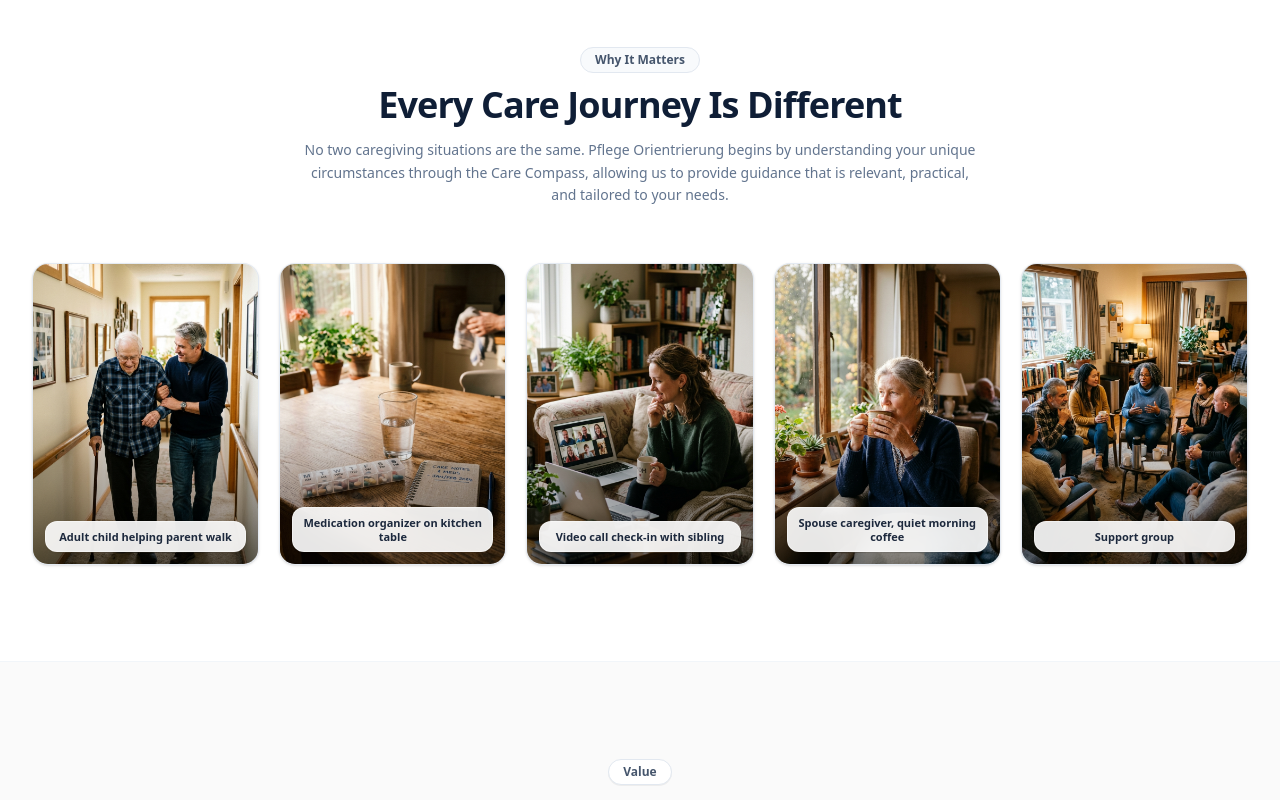
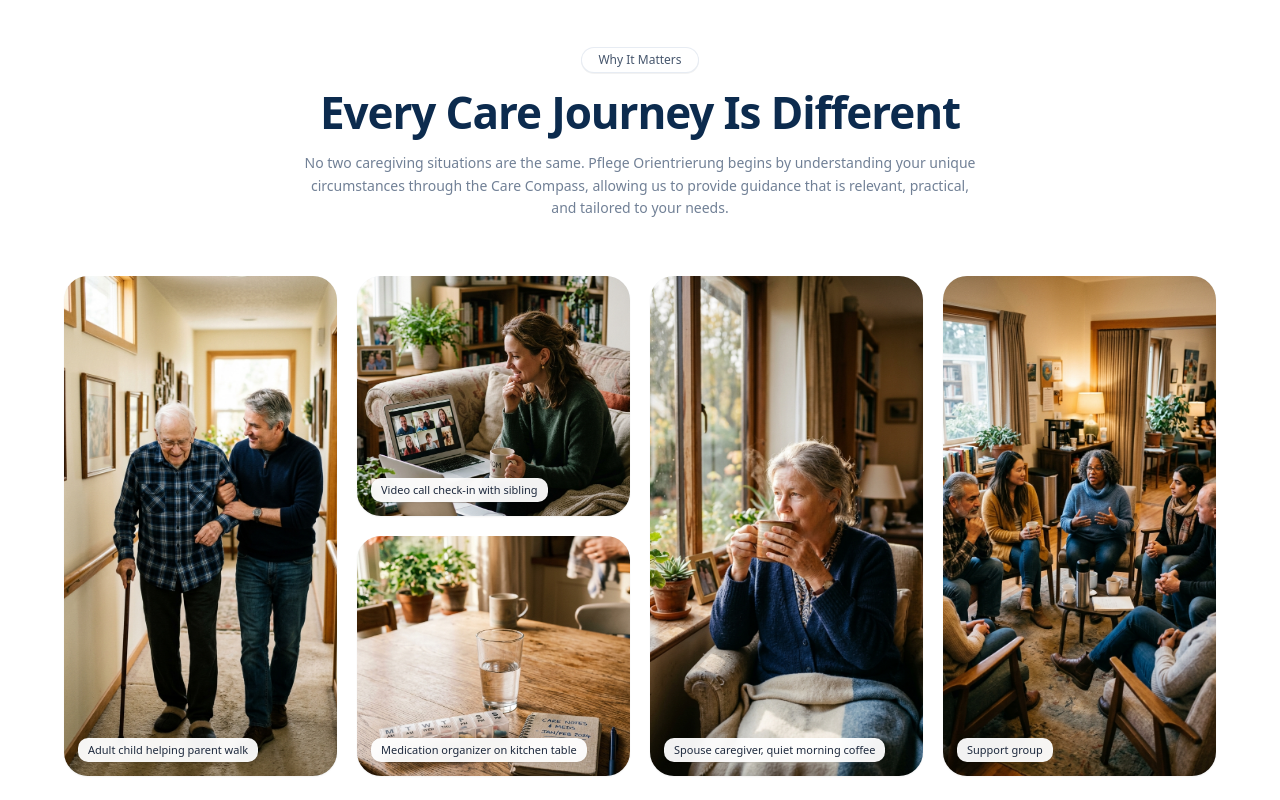
Before and after one commit to Nadib-Rana/Pflege_Orientrierung, a Next.js app: page / in a window 1280 px wide. Shown: the part 960-1760 px from the top of the page. Built offline with nearby package versions, Linux system fonts and the light colour scheme.

Commit message:
style: align CareJourneySection 4-column mosaic layout with 2 stacked cards in column 2

```diff
--- a/src/components/home/CareJourneySection.tsx
+++ b/src/components/home/CareJourneySection.tsx
@@ -1,88 +1,110 @@
 import React from "react";
 import Image from "next/image";
-
-interface JourneyCard {
-  title: string;
-  image: string;
-  alt: string;
-}
-
-const journeyItems: JourneyCard[] = [
-  {
-    title: "Adult child helping parent walk",
-    image: "/images/journey_parent_walk.jpg",
-    alt: "Adult child gently assisting parent to walk",
-  },
-  {
-    title: "Medication organizer on kitchen table",
-    image: "/images/journey_medication.jpg",
-    alt: "Medication organizer and notes on kitchen table",
-  },
-  {
-    title: "Video call check-in with sibling",
-    image: "/images/journey_videocall.jpg",
-    alt: "Video call conversation with family member",
-  },
-  {
-    title: "Spouse caregiver, quiet morning coffee",
-    image: "/images/journey_coffee.jpg",
-    alt: "Spouse caregiver enjoying a quiet morning cup of coffee",
-  },
-  {
-    title: "Support group",
-    image: "/images/journey_support.jpg",
-    alt: "Caregivers community support group",
-  },
-];
 
 export function CareJourneySection() {
   return (
     <section className="py-16 md:py-24 bg-white border-b border-slate-100">
       <div className="mx-auto max-w-7xl px-4 sm:px-6 lg:px-8">
-        {/* Section Header */}
-        <div className="text-center max-w-2xl mx-auto mb-14">
-          <div className="inline-flex items-center gap-1.5 rounded-full border border-slate-200 bg-slate-50 px-3.5 py-1 text-xs font-semibold text-slate-600 mb-3">
+        {/* Section Header matching screenshot */}
+        <div className="text-center max-w-2xl mx-auto mb-14 space-y-3">
+          <div className="inline-flex items-center gap-1.5 rounded-full border border-slate-200/80 bg-white px-4 py-1 text-xs font-medium text-slate-600 shadow-2xs">
             Why It Matters
           </div>
-          <h2 className="text-3xl sm:text-4xl font-extrabold tracking-tight text-[#0F1E36]">
+          <h2 className="text-3xl sm:text-4xl lg:text-[44px] font-extrabold tracking-tight text-[#0C2B4E] leading-tight">
             Every Care Journey Is Different
           </h2>
-          <p className="mt-3.5 text-xs sm:text-sm text-slate-500 leading-relaxed">
+          <p className="text-xs sm:text-sm text-[#718096] max-w-2xl mx-auto leading-relaxed">
             No two caregiving situations are the same. Pflege Orientrierung begins by understanding
             your unique circumstances through the Care Compass, allowing us to provide guidance
             that is relevant, practical, and tailored to your needs.
           </p>
         </div>
 
-        {/* 5 Vertical Gallery Cards Grid */}
-        <div className="grid grid-cols-1 sm:grid-cols-2 md:grid-cols-3 lg:grid-cols-5 gap-4 lg:gap-5">
-          {journeyItems.map((item, index) => (
-            <div
-              key={index}
-              className="group relative overflow-hidden rounded-2xl border border-slate-200/80 bg-slate-100 shadow-sm transition-all duration-300 hover:-translate-y-1 hover:shadow-md"
-            >
-              {/* Image Container with 2:3 aspect ratio */}
-              <div className="relative aspect-[3/4] w-full overflow-hidden">
-                <Image
-                  src={item.image}
-                  alt={item.alt}
-                  fill
-                  className="object-cover transition-transform duration-500 group-hover:scale-105"
-                  sizes="(max-width: 640px) 100vw, (max-width: 1024px) 33vw, 20vw"
-                />
-                <div className="absolute inset-0 bg-gradient-to-t from-black/60 via-transparent to-transparent opacity-80" />
-              </div>
+        {/* 4-Column Mosaic Grid matching exact layout */}
+        <div className="grid grid-cols-1 sm:grid-cols-2 lg:grid-cols-4 gap-4 md:gap-5 max-w-6xl mx-auto items-stretch">
+          {/* Column 1: Tall Single Card (Adult child helping parent walk) */}
+          <div className="group relative overflow-hidden rounded-3xl bg-slate-100 min-h-[460px] sm:min-h-[500px] shadow-xs">
+            <Image
+              src="/images/journey_parent_walk.jpg"
+              alt="Adult child helping parent walk"
+              fill
+              className="object-cover transition-transform duration-500 group-hover:scale-103"
+              sizes="(max-width: 640px) 100vw, (max-width: 1024px) 50vw, 25vw"
+            />
+            {/* Bottom Caption Pill */}
+            <div className="absolute bottom-3.5 left-3.5 z-10">
+              <span className="inline-block rounded-md bg-white/95 backdrop-blur-xs px-2.5 py-1 text-[10px] sm:text-[11px] font-medium text-slate-800 shadow-xs">
+                Adult child helping parent walk
+              </span>
+            </div>
+          </div>
 
-              {/* Overlay Caption Pill */}
-              <div className="absolute bottom-3 inset-x-3">
-                <div className="rounded-lg bg-white/90 backdrop-blur-md px-2.5 py-2 text-center shadow-xs border border-white/40">
-                  <p className="text-[11px] font-semibold text-slate-800 leading-tight">
-                    {item.title}
-                  </p>
-                </div>
+          {/* Column 2: Two Stacked Cards */}
+          <div className="flex flex-col gap-4 md:gap-5 min-h-[460px] sm:min-h-[500px]">
+            {/* Top Card: Video call check-in with sibling */}
+            <div className="group relative overflow-hidden rounded-3xl bg-slate-100 flex-1 min-h-[220px] shadow-xs">
+              <Image
+                src="/images/journey_videocall.jpg"
+                alt="Video call check-in with sibling"
+                fill
+                className="object-cover transition-transform duration-500 group-hover:scale-103"
+                sizes="(max-width: 640px) 100vw, (max-width: 1024px) 50vw, 25vw"
+              />
+              <div className="absolute bottom-3.5 left-3.5 z-10">
+                <span className="inline-block rounded-md bg-white/95 backdrop-blur-xs px-2.5 py-1 text-[10px] sm:text-[11px] font-medium text-slate-800 shadow-xs">
+                  Video call check-in with sibling
+                </span>
               </div>
             </div>
-          ))}
+
+            {/* Bottom Card: Medication organizer on kitchen table */}
+            <div className="group relative overflow-hidden rounded-3xl bg-slate-100 flex-1 min-h-[220px] shadow-xs">
+              <Image
+                src="/images/journey_medication.jpg"
+                alt="Medication organizer on kitchen table"
+                fill
+                className="object-cover transition-transform duration-500 group-hover:scale-103"
+                sizes="(max-width: 640px) 100vw, (max-width: 1024px) 50vw, 25vw"
+              />
+              <div className="absolute bottom-3.5 left-3.5 z-10">
+                <span className="inline-block rounded-md bg-white/95 backdrop-blur-xs px-2.5 py-1 text-[10px] sm:text-[11px] font-medium text-slate-800 shadow-xs">
+                  Medication organizer on kitchen table
+                </span>
+              </div>
+            </div>
+          </div>
+
+          {/* Column 3: Tall Single Card (Spouse caregiver, quiet morning coffee) */}
+          <div className="group relative overflow-hidden rounded-3xl bg-slate-100 min-h-[460px] sm:min-h-[500px] shadow-xs">
+            <Image
+              src="/images/journey_coffee.jpg"
+              alt="Spouse caregiver, quiet morning coffee"
+              fill
+              className="object-cover transition-transform duration-500 group-hover:scale-103"
+              sizes="(max-width: 640px) 100vw, (max-width: 1024px) 50vw, 25vw"
+            />
+            <div className="absolute bottom-3.5 left-3.5 z-10">
+              <span className="inline-block rounded-md bg-white/95 backdrop-blur-xs px-2.5 py-1 text-[10px] sm:text-[11px] font-medium text-slate-800 shadow-xs">
+                Spouse caregiver, quiet morning coffee
+              </span>
+            </div>
+          </div>
+
+          {/* Column 4: Tall Single Card (Support group) */}
+          <div className="group relative overflow-hidden rounded-3xl bg-slate-100 min-h-[460px] sm:min-h-[500px] shadow-xs">
+            <Image
+              src="/images/journey_support.jpg"
+              alt="Support group"
+              fill
+              className="object-cover transition-transform duration-500 group-hover:scale-103"
+              sizes="(max-width: 640px) 100vw, (max-width: 1024px) 50vw, 25vw"
+            />
+            <div className="absolute bottom-3.5 left-3.5 z-10">
+              <span className="inline-block rounded-md bg-white/95 backdrop-blur-xs px-2.5 py-1 text-[10px] sm:text-[11px] font-medium text-slate-800 shadow-xs">
+                Support group
+              </span>
+            </div>
+          </div>
         </div>
       </div>
     </section>
```
